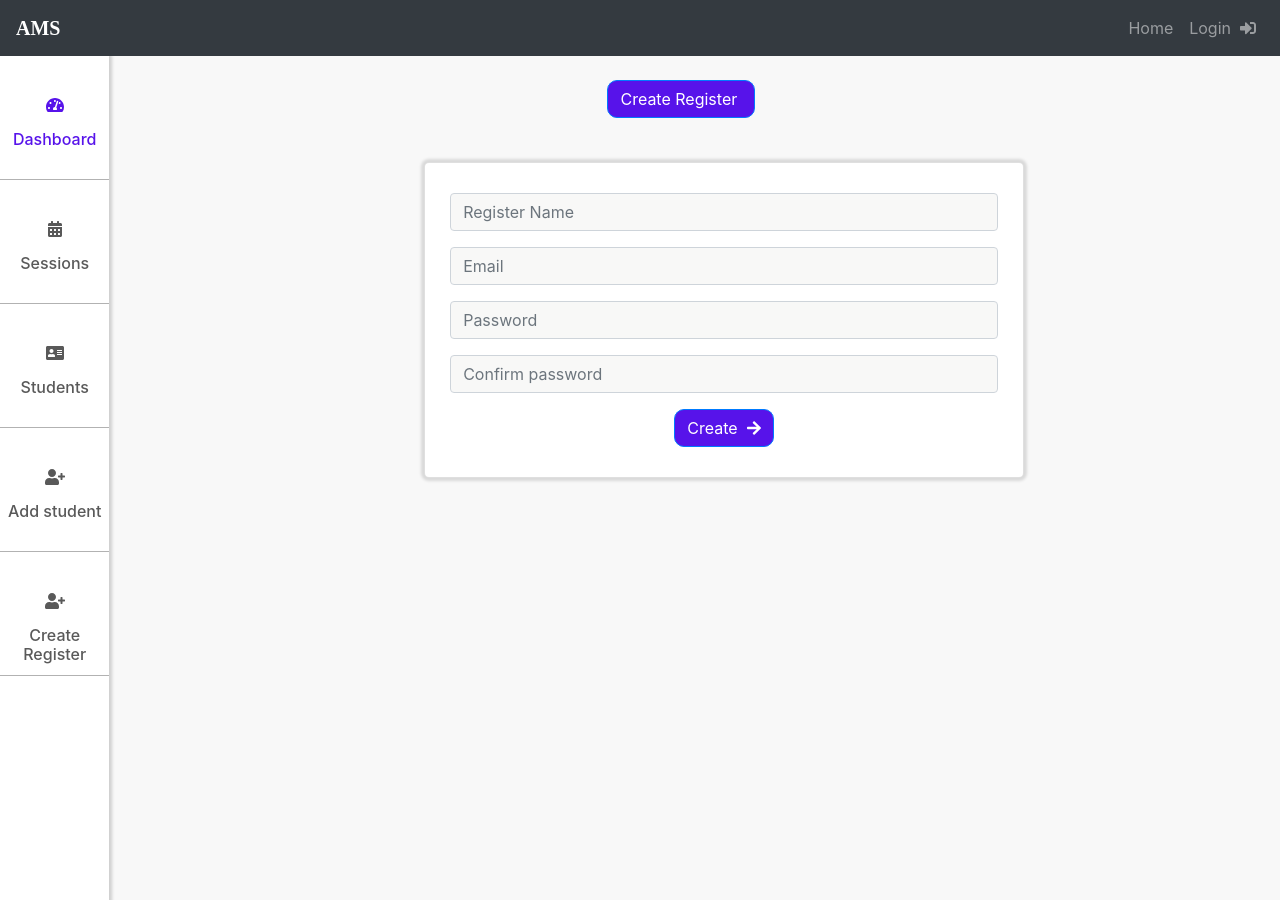
After one commit to ChenemiKen/AMS, a Django app: page /createregister in a window 1280 px wide. The commit adds this page. Run offline with Django 3.2, Linux system fonts and the light colour scheme; some libraries are stand-ins or nearby versions.

Commit message:
implemented create register

```diff
--- /dev/null
+++ b/amapp/templates/amapp/create_register.html
@@ -0,0 +1,82 @@
+{% extends 'amapp/base.html' %}
+{% block title %}AMS-Create Register{% endblock %}
+{% block dashboard-active %}class="nav-item active"{% endblock %}
+{% block content %}
+    <main>
+        <div class="flex-container">
+            <div id="sidebar" class="collapse show">
+                <div class="sidenav-item">
+                    <a href="#">
+                        <div class="sidenav-active my-4">
+                            <i class="fas fa-tachometer-alt"></i>
+                            <h6>Dashboard</h6>
+                        </div>
+                    </a>
+                </div>
+                <div class="sidenav-item my-4">
+                    <a href="#">
+                        <div>
+                            <i class="fas fa-calendar-alt"></i>
+                            <h6>Sessions</h6>
+                        </div>
+                    </a>
+                </div>
+                <div class="sidenav-item my-4">
+                    <a href="#">
+                        <div>
+                            <i class="fas fa-address-card"></i>
+                            <h6>Students</h6>
+                        </div>
+                    </a>
+                </div>
+                <div class="sidenav-item my-4">
+                    <a href="#">
+                        <div>
+                            <i class="fas fa-user-plus"></i>
+                            <h6>Add student</h6>
+                        </div>
+                    </a>
+                </div>
+                <div class="sidenav-item my-4">
+                    <a href="{% url 'amapp:create_register'%}">
+                        <div>
+                            <i class="fas fa-user-plus"></i>
+                            <h6>Create Register</h6>
+                        </div>
+                    </a>
+                </div>
+            </div>
+            <div id="workspace">
+                <div class="row heading-ve-margn">
+                    <div class="col-6 offset-3 my-sm-4 ">
+                        <button class="btn btn-primary ml-auto mx-sm-4">Create Register&nbsp;</button>
+                    </div>
+                </div>
+                <div class="row">
+                    <div class="col-md-7 offset-md-3 card cred">
+                        <form action="{% url 'amapp:create_register' %}" method="POST">
+                            {% csrf_token %}
+                            <div class="form-group">
+                              <input name='reg_name' type="text" placeholder="Register Name" class="form-control">
+                            </div>
+
+                            <div class="form-group">
+                                <input name='email' type="email" placeholder="Email" class="form-control">
+                            </div>
+
+                            <div class="form-group">
+                                <input name='password1' type="password" placeholder="Password" class="form-control">
+                            </div>
+
+                            <div class="form-group">
+                                <input name='password2' type="password" placeholder="Confirm password" class="form-control">
+                            </div>
+                            <button type="submit" class="btn btn-primary mr-auto" id="submit-btn">Create &nbsp;<i class="fa fa-arrow-right" aria-hidden="true"></i></button>
+                        </form>
+                    </div>
+                </div>
+
+            </div>
+        </div>
+    </main>
+{% endblock %}
--- a/amapp/urls.py
+++ b/amapp/urls.py
@@ -12,5 +12,6 @@ urlpatterns=[
     path('mysessions/<int:pk>', views.SessionListView.as_view(), name='my_sessions'),
     path('session_details/<int:pk>/<int:sid>',views.SessionDetailsView.as_view(),name='session_details'),
     path('addstudent',views.addstudent, name='addstudent'),
-
+    path('createregister', views.CreateRegisterView.as_view(), name='create_register'),
+    path('start_session',views.start_session, name='start-session'),
 ]
--- a/amapp/views.py
+++ b/amapp/views.py
@@ -1,4 +1,5 @@
 from django import contrib
+from django.http import HttpResponse
 from django.http.response import Http404
 from amapp import models
 from django.shortcuts import render, redirect, get_object_or_404
@@ -6,8 +7,9 @@ from django.views import View, generic
 from django.contrib import messages
 from django.contrib.auth import authenticate, login, logout
 from django.contrib.auth.decorators import login_required
+from django.contrib.auth.hashers import make_password, check_password
 from django.utils.decorators import method_decorator
-
+from datetime import datetime
 import amapp
 from .decorators import register_signin_required
 from .models import Register, Session
@@ -38,6 +40,7 @@ class LoginView(View):
             except Http404:
                 messages.error(request, 'Invalid credentials')
                 return render(request, template_name='amapp/login.html')
+
 
 def logout_view(request):
     logout(request)
@@ -78,6 +81,7 @@ class SessionListView(generic.ListView):
         print(context)
         return context
 
+
 @method_decorator(register_signin_required, name='dispatch')
 class SessionDetailsView(generic.DetailView):
     model = Session
@@ -88,5 +92,45 @@ class SessionDetailsView(generic.DetailView):
     #     session = Session.objects.get(id = self.kwargs['sid'])
     #     attendees =
 
+
 def addstudent(request):
     return render(request, template_name='amapp/addstudent1.html')
+
+
+class CreateRegisterView(View):
+    def get(self,request):
+        return render(request, template_name='amapp/create_register.html');
+
+    def post(self,request):
+        reg_name=request.POST['reg_name']
+        email=request.POST['email']
+        password1=request.POST['password1']
+        password2=request.POST['password2']
+
+        if password1 == password2:
+            new_register = Register(name=reg_name, password=make_password(password1))
+            new_register.save()
+            messages.success(request, 'Register created successfully!')
+            request.session['register_id'] = new_register.id
+            return redirect('amapp:register_dashboard', pk=new_register.id)
+        else:
+            messages.error(request, 'Passwords do not match')
+            return render(request, template_name='amapp/create_register.html');
+
+
+
+def  start_session(request):
+    if request.method == 'POST':
+        reg_name = request.POST['register-name']
+        device_id = request.POST['device-id']
+        title = request.POST['title']
+        start_time = request.POST['start-time']
+        end_time = request.POST['end-time']
+        password = request.POST['password']
+        date = datetime.now().date()
+
+        register = Register.objects.get(name = reg_name)
+        new_session = Session(title = title,date = date,start = start_time,\
+            end = end_time,register = register)
+        new_session.save()
+        return HttpResponse('got the form')
```
Also changed, not shown: amapp/templates/amapp/admin_dashboard.html (+8 -0 lines), amapp/templates/amapp/index.html (+13 -7 lines).
